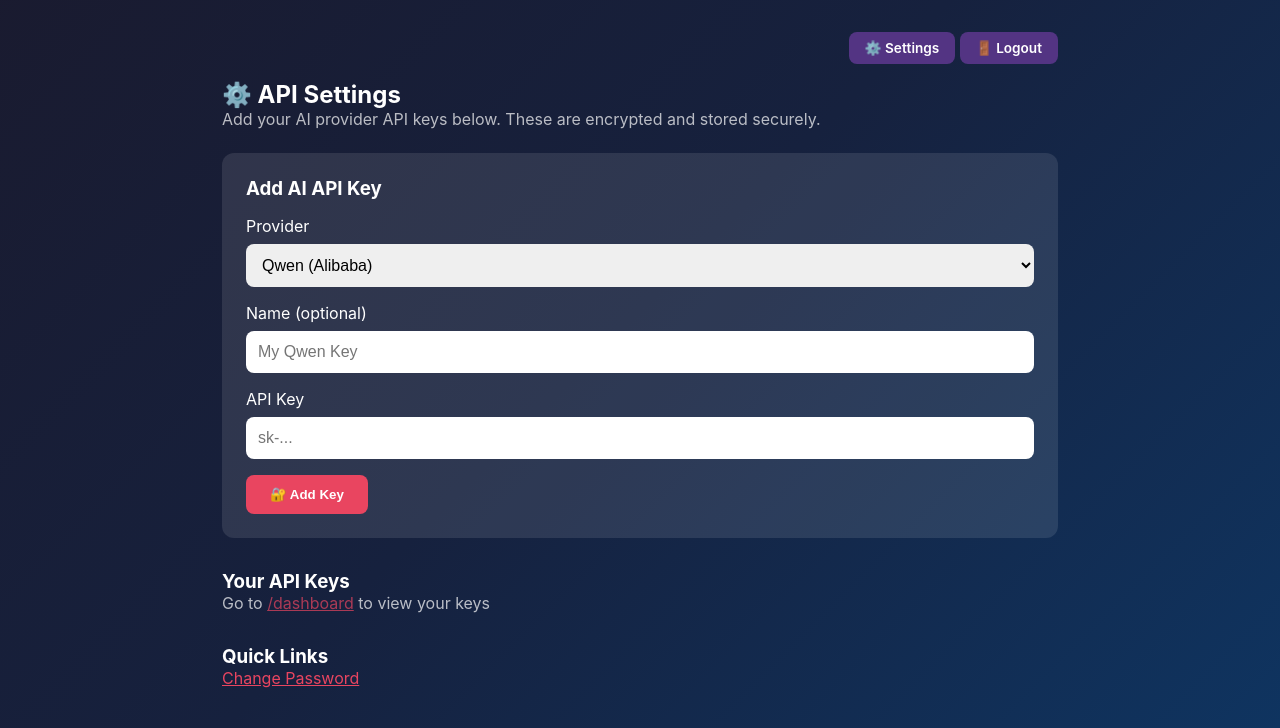
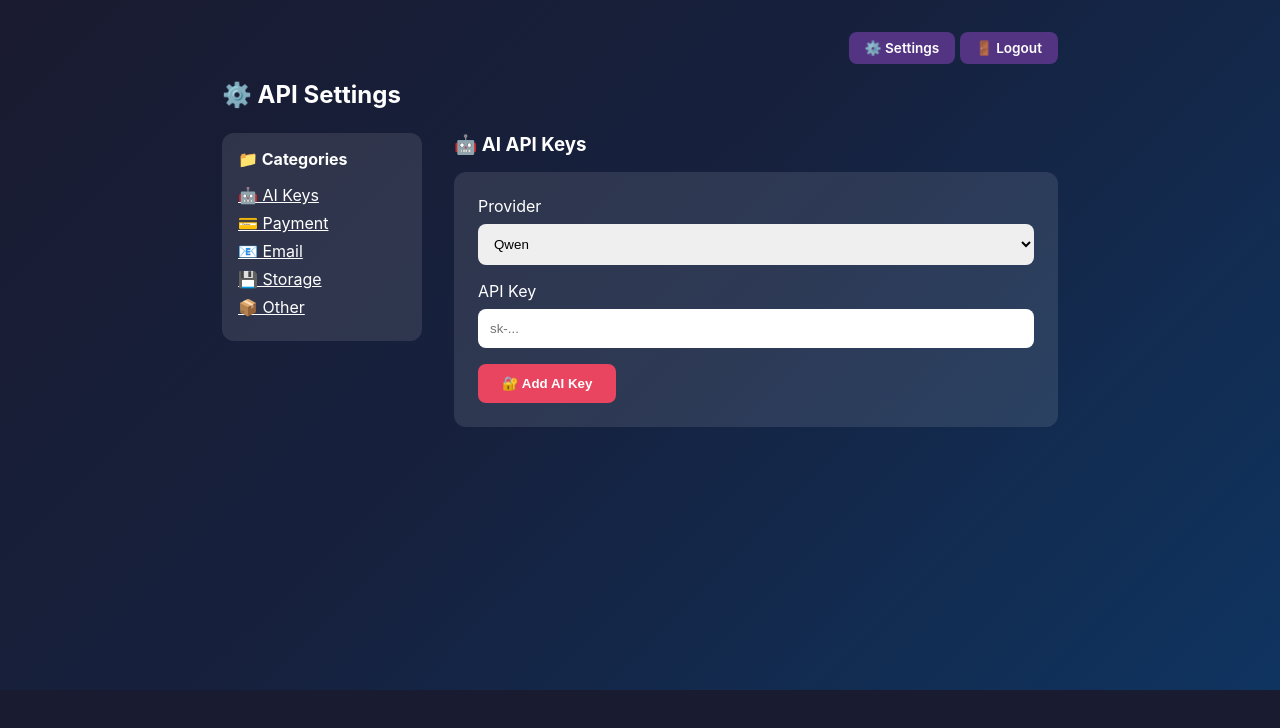
Before and after one commit to Liberty-Emporium/jays-keep-your-secrets, a Flask app: page /settings in a window 1280 px wide. Shown: the part 110-838 px from the top of the page. After the commit the page ends 800 px from the top, so only its background shows below. Run offline with Flask 2, Linux system fonts and the light colour scheme; the visitor is signed in with stand-in values (Sample User, id 1).

Commit message:
Add category sidebar to settings

```diff
--- a/app.py
+++ b/app.py
@@ -700,6 +700,7 @@ def settings():
         key = request.form.get('key', '').strip()
         name = request.form.get('name', '').strip()
         provider = request.form.get('provider', 'qwen')
+        category = request.form.get('category', 'ai')
 
         if not key:
             flash('API key is required', 'error')
@@ -717,6 +718,7 @@ def settings():
         config['api_keys'].append({
             'provider': provider,
             'name': name or provider,
+            'category': category,
             'key_hash': key_hash[:8] + '...',
             'added': datetime.datetime.now().isoformat()
         })
--- a/templates/settings.html
+++ b/templates/settings.html
@@ -5,15 +5,32 @@
 {% block content %}
 <h2>⚙️ API Settings</h2>
 
-<p style="opacity: 0.7; margin-bottom: 1.5rem;">Add your AI provider API keys below. These are encrypted and stored securely.</p>
+<div style="display: flex; gap: 2rem; margin-top: 1.5rem;">
+    <!-- Sidebar -->
+    <div style="width: 200px; flex-shrink: 0;">
+        <div style="background: rgba(255,255,255,0.1); border-radius: 12px; padding: 1rem;">
+            <h3 style="margin-bottom: 1rem; font-size: 1rem;">📁 Categories</h3>
+            <ul style="list-style: none; padding: 0;">
+                <li style="margin-bottom: 0.5rem;"><a href="#" onclick="showCategory('ai')" style="color: #fff;">🤖 AI Keys</a></li>
+                <li style="margin-bottom: 0.5rem;"><a href="#" onclick="showCategory('payment')" style="color: #fff;">💳 Payment</a></li>
+                <li style="margin-bottom: 0.5rem;"><a href="#" onclick="showCategory('email')" style="color: #fff;">📧 Email</a></li>
+                <li style="margin-bottom: 0.5rem;"><a href="#" onclick="showCategory('storage')" style="color: #fff;">💾 Storage</a></li>
+                <li style="margin-bottom: 0.5rem;"><a href="#" onclick="showCategory('other')" style="color: #fff;">📦 Other</a></li>
+            </ul>
+        </div>
+    </div>
 
-<form method="POST" style="background: rgba(255,255,255,0.1); padding: 1.5rem; border-radius: 12px;">
-    <h3 style="margin-bottom: 1rem;">Add AI API Key</h3>
-
+    <!-- Main Content -->
+    <div style="flex: 1;">
+        <!-- AI Keys Section -->
+        <div id="ai-section" class="category-section">
+            <h3>🤖 AI API Keys</h3>
+            <form method="POST" style="background: rgba(255,255,255,0.1); padding: 1.5rem; border-radius: 12px; margin-top: 1rem;">
+                <input type="hidden" name="category" value="ai">
                 <div style="margin-bottom: 1rem;">
                     <label style="display: block; margin-bottom: 0.5rem;">Provider</label>
-        <select name="provider" style="width: 100%; padding: 0.75rem; border-radius: 8px; border: none; font-size: 1rem;">
-            <option value="qwen">Qwen (Alibaba)</option>
+                    <select name="provider" style="width: 100%; padding: 0.75rem; border-radius: 8px; border: none;">
+                        <option value="qwen">Qwen</option>
                         <option value="anthropic">Anthropic (Claude)</option>
                         <option value="groq">Groq</option>
                         <option value="xai">xAI (Grok)</option>
@@ -21,29 +38,100 @@
                         <option value="mistral">Mistral</option>
                     </select>
                 </div>
-
                 <div style="margin-bottom: 1rem;">
-        <label style="display: block; margin-bottom: 0.5rem;">Name (optional)</label>
-        <input type="text" name="name" placeholder="My Qwen Key" style="width: 100%; padding: 0.75rem; border-radius: 8px; border: none; font-size: 1rem;">
+                    <label style="display: block; margin-bottom: 0.5rem;">API Key</label>
+                    <input type="password" name="key" placeholder="sk-..." required style="width: 100%; padding: 0.75rem; border-radius: 8px; border: none;">
+                </div>
+                <button type="submit" class="btn">🔐 Add AI Key</button>
+            </form>
         </div>
 
+        <!-- Payment Keys Section -->
+        <div id="payment-section" class="category-section" style="display: none;">
+            <h3>💳 Payment API Keys</h3>
+            <form method="POST" style="background: rgba(255,255,255,0.1); padding: 1.5rem; border-radius: 12px; margin-top: 1rem;">
+                <input type="hidden" name="category" value="payment">
+                <div style="margin-bottom: 1rem;">
+                    <label style="display: block; margin-bottom: 0.5rem;">Provider</label>
+                    <select name="provider" style="width: 100%; padding: 0.75rem; border-radius: 8px; border: none;">
+                        <option value="square">Square</option>
+                        <option value="stripe">Stripe</option>
+                        <option value="paypal">PayPal</option>
+                    </select>
+                </div>
+                <div style="margin-bottom: 1rem;">
+                    <label style="display: block; margin-bottom: 0.5rem;">API Key / Access Token</label>
+                    <input type="password" name="key" placeholder="Enter key..." required style="width: 100%; padding: 0.75rem; border-radius: 8px; border: none;">
+                </div>
+                <button type="submit" class="btn">🔐 Add Payment Key</button>
+            </form>
+        </div>
+
+        <!-- Email Keys Section -->
+        <div id="email-section" class="category-section" style="display: none;">
+            <h3>📧 Email API Keys</h3>
+            <form method="POST" style="background: rgba(255,255,255,0.1); padding: 1.5rem; border-radius: 12px; margin-top: 1rem;">
+                <input type="hidden" name="category" value="email">
+                <div style="margin-bottom: 1rem;">
+                    <label style="display: block; margin-bottom: 0.5rem;">Provider</label>
+                    <select name="provider" style="width: 100%; padding: 0.75rem; border-radius: 8px; border: none;">
+                        <option value="sendgrid">SendGrid</option>
+                        <option value="mailgun">Mailgun</option>
+                        <option value="smtp">SMTP</option>
+                    </select>
+                </div>
                 <div style="margin-bottom: 1rem;">
                     <label style="display: block; margin-bottom: 0.5rem;">API Key</label>
-        <input type="password" name="key" placeholder="sk-..." required style="width: 100%; padding: 0.75rem; border-radius: 8px; border: none; font-size: 1rem;">
+                    <input type="password" name="key" placeholder="Enter key..." required style="width: 100%; padding: 0.75rem; border-radius: 8px; border: none;">
+                </div>
+                <button type="submit" class="btn">🔐 Add Email Key</button>
+            </form>
         </div>
 
+        <!-- Storage Section -->
+        <div id="storage-section" class="category-section" style="display: none;">
+            <h3>💾 Storage API Keys</h3>
+            <form method="POST" style="background: rgba(255,255,255,0.1); padding: 1.5rem; border-radius: 12px; margin-top: 1rem;">
+                <input type="hidden" name="category" value="storage">
+                <div style="margin-bottom: 1rem;">
+                    <label style="display: block; margin-bottom: 0.5rem;">Provider</label>
+                    <select name="provider" style="width: 100%; padding: 0.75rem; border-radius: 8px; border: none;">
+                        <option value="aws">AWS</option>
+                        <option value="cloudflare">Cloudflare</option>
+                        <option value="backblaze">Backblaze</option>
+                    </select>
+                </div>
+                <div style="margin-bottom: 1rem;">
+                    <label style="display: block; margin-bottom: 0.5rem;">API Key</label>
+                    <input type="password" name="key" placeholder="Enter key..." required style="width: 100%; padding: 0.75rem; border-radius: 8px; border: none;">
+                </div>
+                <button type="submit" class="btn">🔐 Add Storage Key</button>
+            </form>
+        </div>
+
+        <!-- Other Section -->
+        <div id="other-section" class="category-section" style="display: none;">
+            <h3>📦 Other API Keys</h3>
+            <form method="POST" style="background: rgba(255,255,255,0.1); padding: 1.5rem; border-radius: 12px; margin-top: 1rem;">
+                <input type="hidden" name="category" value="other">
+                <div style="margin-bottom: 1rem;">
+                    <label style="display: block; margin-bottom: 0.5rem;">Name</label>
+                    <input type="text" name="provider" placeholder="My API" required style="width: 100%; padding: 0.75rem; border-radius: 8px; border: none;">
+                </div>
+                <div style="margin-bottom: 1rem;">
+                    <label style="display: block; margin-bottom: 0.5rem;">API Key</label>
+                    <input type="password" name="key" placeholder="Enter key..." required style="width: 100%; padding: 0.75rem; border-radius: 8px; border: none;">
+                </div>
                 <button type="submit" class="btn">🔐 Add Key</button>
             </form>
-
-<div style="margin-top: 2rem;">
-    <h3>Your API Keys</h3>
-    <p style="opacity: 0.7;">Go to <a href="/dashboard" style="color: #e94560;">/dashboard</a> to view your keys</p>
+        </div>
+    </div>
 </div>
 
-<div style="margin-top: 2rem;">
-    <h3>Quick Links</h3>
-    <ul style="list-style: none; padding: 0;">
-        <li style="margin-bottom: 0.5rem;"><a href="/change-password" style="color: #e94560;">Change Password</a></li>
-    </ul>
-</div>
+<script>
+function showCategory(cat) {
+    document.querySelectorAll('.category-section').forEach(el => el.style.display = 'none');
+    document.getElementById(cat + '-section').style.display = 'block';
+}
+</script>
 {% endblock %}
```
Lines whose indentation alone changed are shown as unchanged.
